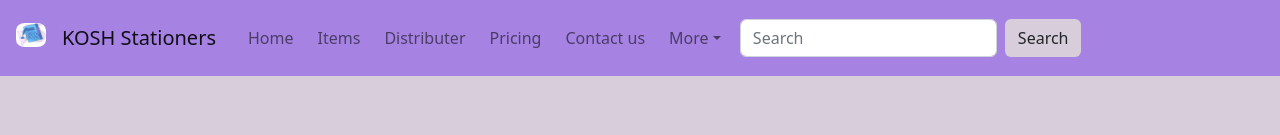
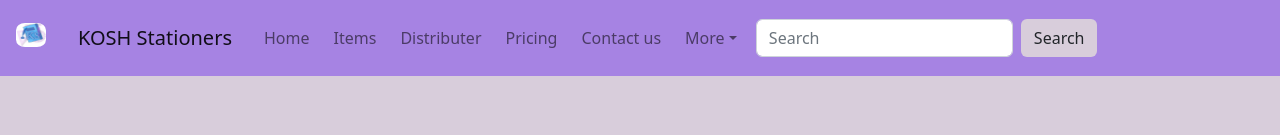
Before and after one commit to Rohit11D/KOSH-stationery, a plain HTML site: page index.html in a window 1280 px wide. Shown: the top 135 px of the page. Drawn offline with nearby package versions, Linux system fonts and the light colour scheme.

Commit message:
Update index.html

```diff
--- a/index.html
+++ b/index.html
@@ -28,7 +28,7 @@
         </a>
       </div>
 
-      <a class="navbar-brand" href="#">KOSH Stationers</a>
+      <a class="navbar-brand navpadd" href="#">KOSH Stationers</a>
 
       <button class="navbar-toggler" type="button" data-bs-toggle="collapse" data-bs-target="#navbarSupportedContent"
         aria-controls="navbarSupportedContent" aria-expanded="false" aria-label="Toggle navigation"> <span
```
